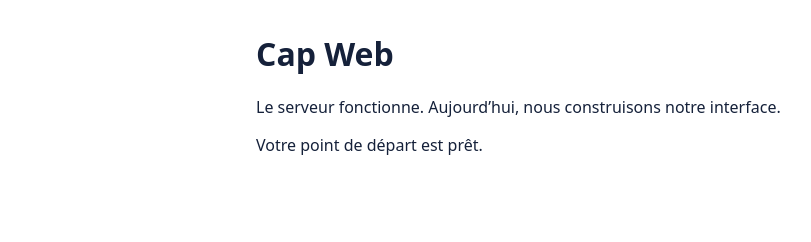
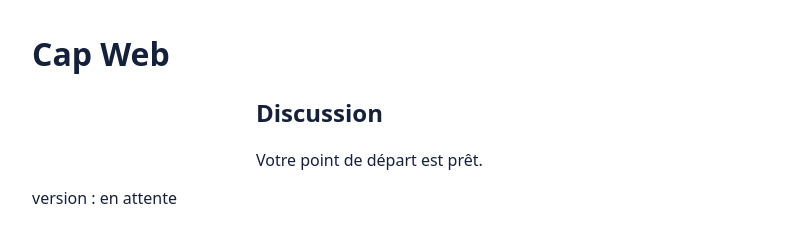
Before and after one commit to Youcefkouaouci/Renforcement-dev-web, a website: page atelier/public/index.html in a window 1280 px wide. Shown: the whole page, without its empty margins (0-811 px from the left). Drawn offline with Linux system fonts and the light colour scheme.

Commit message:
fix: html page - TP2

```diff
--- a/atelier/public/index.html
+++ b/atelier/public/index.html
@@ -7,13 +7,19 @@
     <link rel="stylesheet" href="./styles.css" />
   </head>
   <body>
+    <header>
+      <h1>Cap Web</h1>
+    </header>
     <main>
-      <h1>Cap Web</h1>
-      <p>
-        Le serveur fonctionne. Aujourd’hui, nous construisons notre interface.
-      </p>
+      <section aria-labelledby="titre-chat">
+        <h2 id="titre-chat">Discussion</h2>
+        <ul id="messages" aria-label="Messages" aria-live="polite"></ul>
+      </section>
       <p id="status" role="status"></p>
     </main>
+    <footer>
+      <span id="version">version : en attente</span>
+    </footer>
     <script type="module" src="./js/app.js"></script>
   </body>
 </html>
--- a/atelier/public/js/app.js
+++ b/atelier/public/js/app.js
@@ -1 +1,2 @@
-document.querySelector('#status').textContent = 'Votre point de départ est prêt.';
+document.querySelector("#status").textContent =
+  "Votre point de départ est prêt.";
```
Also changed, not shown: suivi.md (+4 -4 lines).
